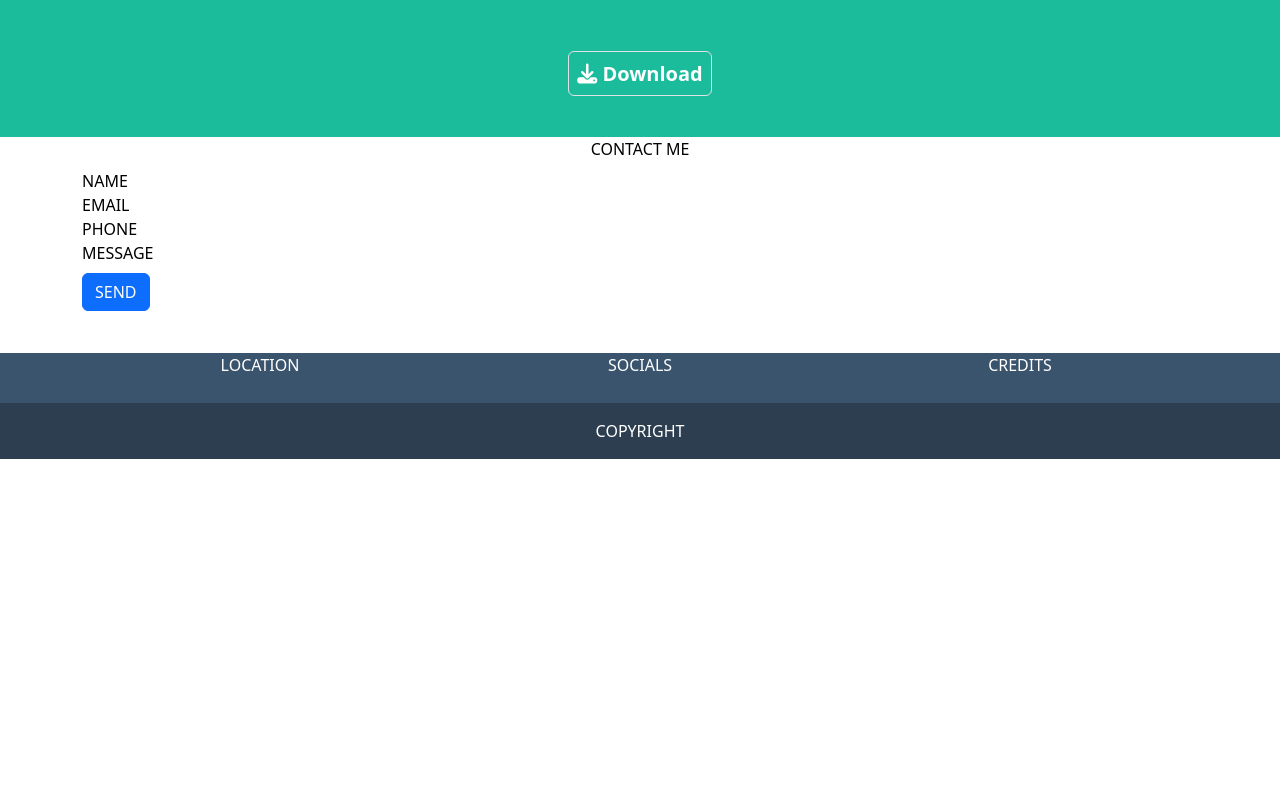
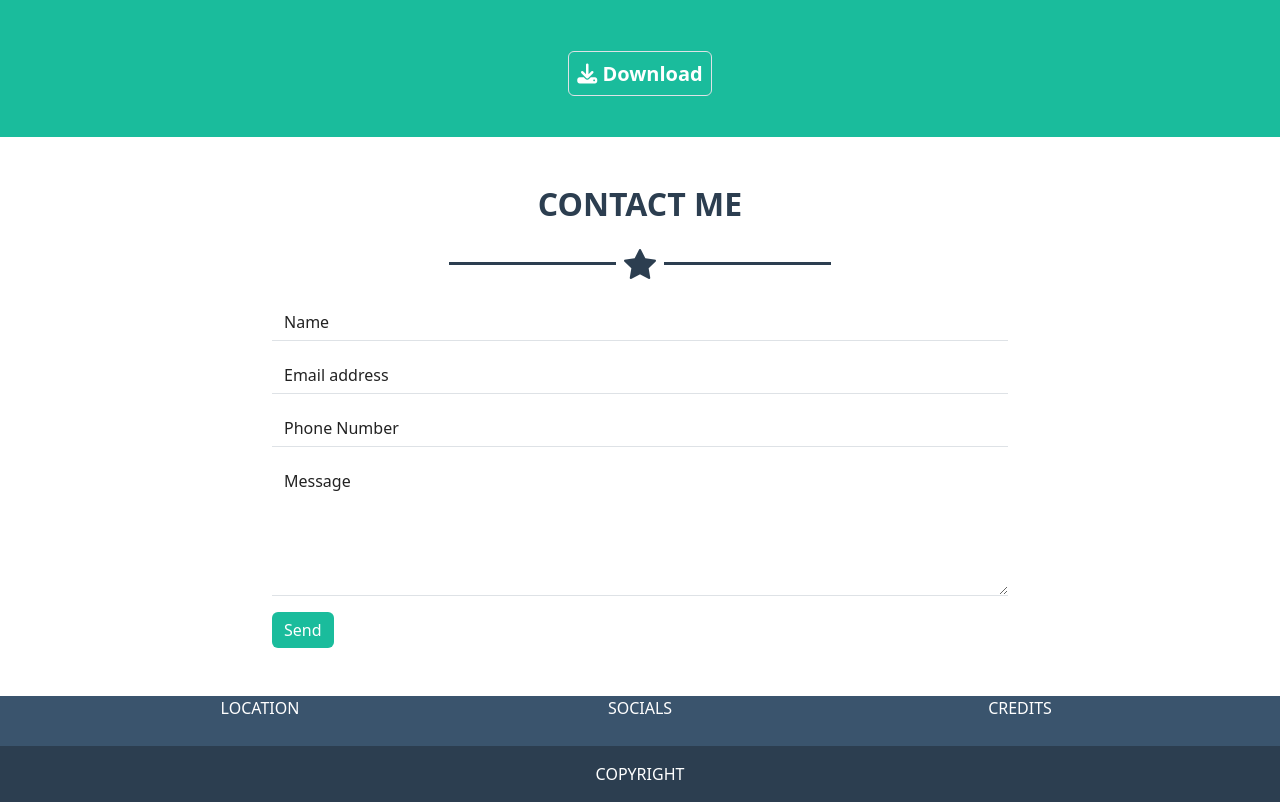
Before and after one commit to armandotruglio/html-css-bootstrap-freelancer, a plain HTML site: page index.html in a window 1280 px wide. Shown: the part 1460-2262 px from the top of the page. Before the commit the page ends 1919 px from the top, so only its background shows below. Drawn offline with nearby package versions, Linux system fonts and the light colour scheme.

Commit message:
Finished Contact Section

```diff
--- a/css/style.css
+++ b/css/style.css
@@ -40,6 +40,10 @@ a{
 .star-hr i{
     font-size: 2rem;
 }
+
+.btn-send{
+    background-color: #1abc9c;
+}
 /*Header*/
 
 .right-side ul{
@@ -69,14 +73,24 @@ a{
 /*About me Section*/
 
 #about-me{
-    min-height: 200px;
     background-color: #1abc9c;
 }
 
+/*Contact Section*/
+
 #contact{
-    height: 200px;
-    color: black;
+    color:#2c3e50;
 }
+
+#contact .star-hr div{
+    background-color: #2c3e50;
+}
+
+#contact ::placeholder{
+    color: #222;
+}
+
+/*Footer*/
 
 #main-footer{
     background-color: #3a546d;
--- a/index.html
+++ b/index.html
@@ -11,9 +11,11 @@
     <link href="https://cdn.jsdelivr.net/npm/bootstrap@5.3.3/dist/css/bootstrap.min.css" rel="stylesheet"
         integrity="sha384-QWTKZyjpPEjISv5WaRU9OFeRpok6YctnYmDr5pNlyT2bRjXh0JMhjY6hW+ALEwIH" crossorigin="anonymous">
 
-        <link rel="stylesheet" href="https://cdn.jsdelivr.net/npm/bootstrap-icons@1.11.3/font/bootstrap-icons.min.css">
+    <link rel="stylesheet" href="https://cdn.jsdelivr.net/npm/bootstrap-icons@1.11.3/font/bootstrap-icons.min.css">
 
-        <link rel="stylesheet" href="https://cdnjs.cloudflare.com/ajax/libs/font-awesome/6.6.0/css/all.min.css" integrity="sha512-Kc323vGBEqzTmouAECnVceyQqyqdsSiqLQISBL29aUW4U/M7pSPA/gEUZQqv1cwx4OnYxTxve5UMg5GT6L4JJg==" crossorigin="anonymous" referrerpolicy="no-referrer" />
+    <link rel="stylesheet" href="https://cdnjs.cloudflare.com/ajax/libs/font-awesome/6.6.0/css/all.min.css"
+        integrity="sha512-Kc323vGBEqzTmouAECnVceyQqyqdsSiqLQISBL29aUW4U/M7pSPA/gEUZQqv1cwx4OnYxTxve5UMg5GT6L4JJg=="
+        crossorigin="anonymous" referrerpolicy="no-referrer" />
 
     <link rel="stylesheet" href="css/style.css">
 </head>
@@ -29,9 +31,15 @@
             <div class="right-side align-middle">
                 <i class="bi bi-list fs-2 d-md-none border rounded p-1"></i>
                 <ul class="d-none d-md-flex fw-bold mb-0">
-                    <a href="#"><li>PORTFOLIO</li></a>
-                    <a href="#"><li>ABOUT</li></a>
-                    <a href="#"><li>CONTACT</li></a>
+                    <a href="#">
+                        <li>PORTFOLIO</li>
+                    </a>
+                    <a href="#">
+                        <li>ABOUT</li>
+                    </a>
+                    <a href="#">
+                        <li>CONTACT</li>
+                    </a>
                 </ul>
             </div>
         </div>
@@ -128,15 +136,40 @@
         </section>
 
         <section id="contact">
-            <div class="container">
-                <div class="title mx-auto mb-2 w-50 text-center">CONTACT ME</div>
-                <div class="input mb-2">
-                    <span class="d-block">NAME</span>
-                    <span class="d-block">EMAIL</span>
-                    <span class="d-block">PHONE</span>
-                    <span class="d-block">MESSAGE</span>
+            <div class="container py-5">
+
+                <div class="title text-center">
+                    <h2 class="fw-bolder">CONTACT ME</h2>
+                    <div class="star-hr">
+                        <div></div>
+                        <i class="bi bi-star-fill"></i>
+                        <div></div>
+                    </div>
                 </div>
-                <div class="btn btn-primary">SEND</div>
+
+                <div class="row justify-content-center">
+                    <div class="col-8">
+                        <form action="">
+                            <div class="mb-3">
+                                <input type="email" class="form-control border-0 border-bottom rounded-0" id="name"
+                                    placeholder="Name">
+                            </div>
+                            <div class="mb-3">
+                                <input type="email" class="form-control border-0 border-bottom rounded-0" id="email"
+                                    placeholder="Email address">
+                            </div>
+                            <div class="mb-3">
+                                <input type="pgone" class="form-control border-0 border-bottom rounded-0" id="phone"
+                                    placeholder="Phone Number">
+                            </div>
+                            <div class="mb-3">
+                                <textarea class="form-control border-0 border-bottom rounded-0" id="message" rows="5" placeholder="Message"></textarea>
+                            </div>
+
+                            <button type="submit" class="btn btn-success btn-send border-0">Send</button>
+                        </form>
+                    </div>
+                </div>
             </div>
         </section>
 
@@ -144,7 +177,7 @@
 
     <footer>
         <section id="main-footer">
-            <div class="container-md text-center my-3">
+            <div class="container-md text-center">
                 <div class="row">
                     <div class="col-12 col-md-4">LOCATION</div>
                     <div class="col-12 col-md-4">SOCIALS</div>
```
